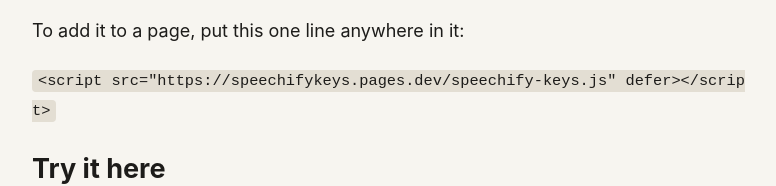
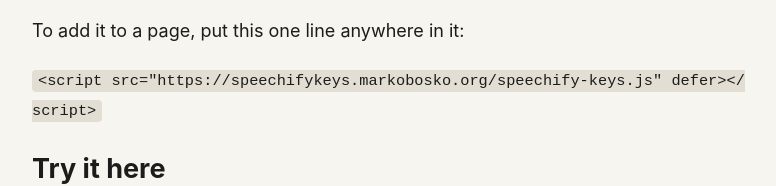
Before and after one commit to markoboskoauroville/SPEECHIFY_KEYS, a plain HTML site: page public/index.html in a window 1280 px wide. Shown: the part 328-514 px from the top of the page, without its empty margins (248-1024 px from the left). Drawn offline with Linux system fonts and the light colour scheme.

Commit message:
Use the markobosko.org addresses of the sites, not pages.dev / github.io (DOMAINS.md, 25.11.2026)
Co-Authored-By: Claude Sonnet 5.5 <noreply@anthropic.com>
Claude-Session: https://claude.ai/code/session_01NceKUBSaKoKDsPLZJ3eaxQ

```diff
--- a/public/index.html
+++ b/public/index.html
@@ -31,7 +31,7 @@
 </table>
 
 <p>To add it to a page, put this one line anywhere in it:</p>
-<p><code>&lt;script src="https://speechifykeys.pages.dev/speechify-keys.js" defer&gt;&lt;/script&gt;</code></p>
+<p><code>&lt;script src="https://speechifykeys.markobosko.org/speechify-keys.js" defer&gt;&lt;/script&gt;</code></p>
 
 <h2>Try it here</h2>
 <p>The first sentence of this test paragraph is short. The second sentence is a little longer, so you can hear where it ends.
--- a/public/speechify-keys.js
+++ b/public/speechify-keys.js
@@ -7,7 +7,7 @@
  *            and drag-selections stay as they were)
  *
  * Load it with one line, anywhere in the page:
- *   <script src="https://speechifykeys.pages.dev/speechify-keys.js" defer></script>
+ *   <script src="https://speechifykeys.markobosko.org/speechify-keys.js" defer></script>
  *
  * It does nothing until Speechify's side player is on the page, and never takes a key while you type
  * in a field or hold a modifier, so Space still scrolls and types everywhere else.
```
Also changed, not shown: 2 other files.
